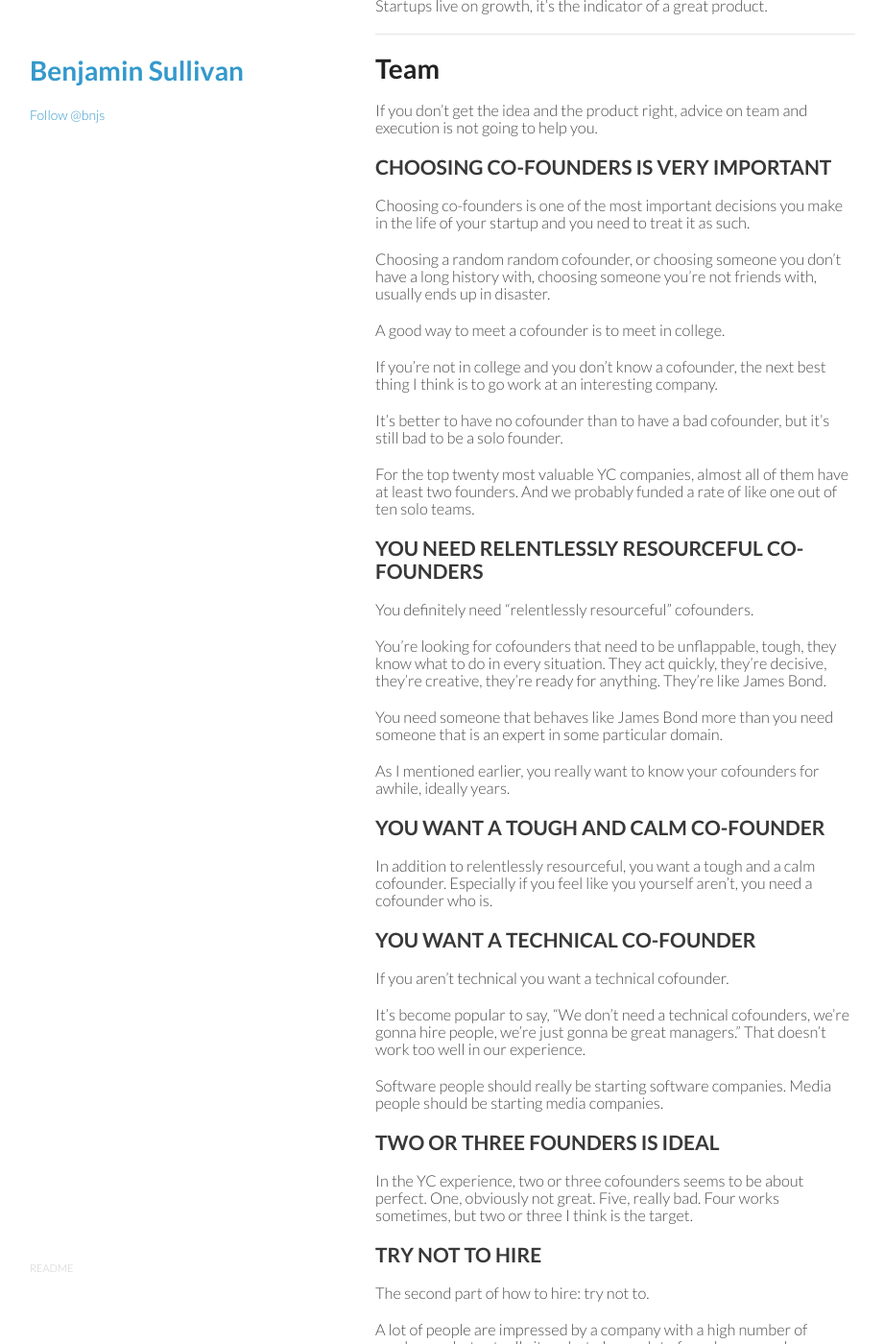
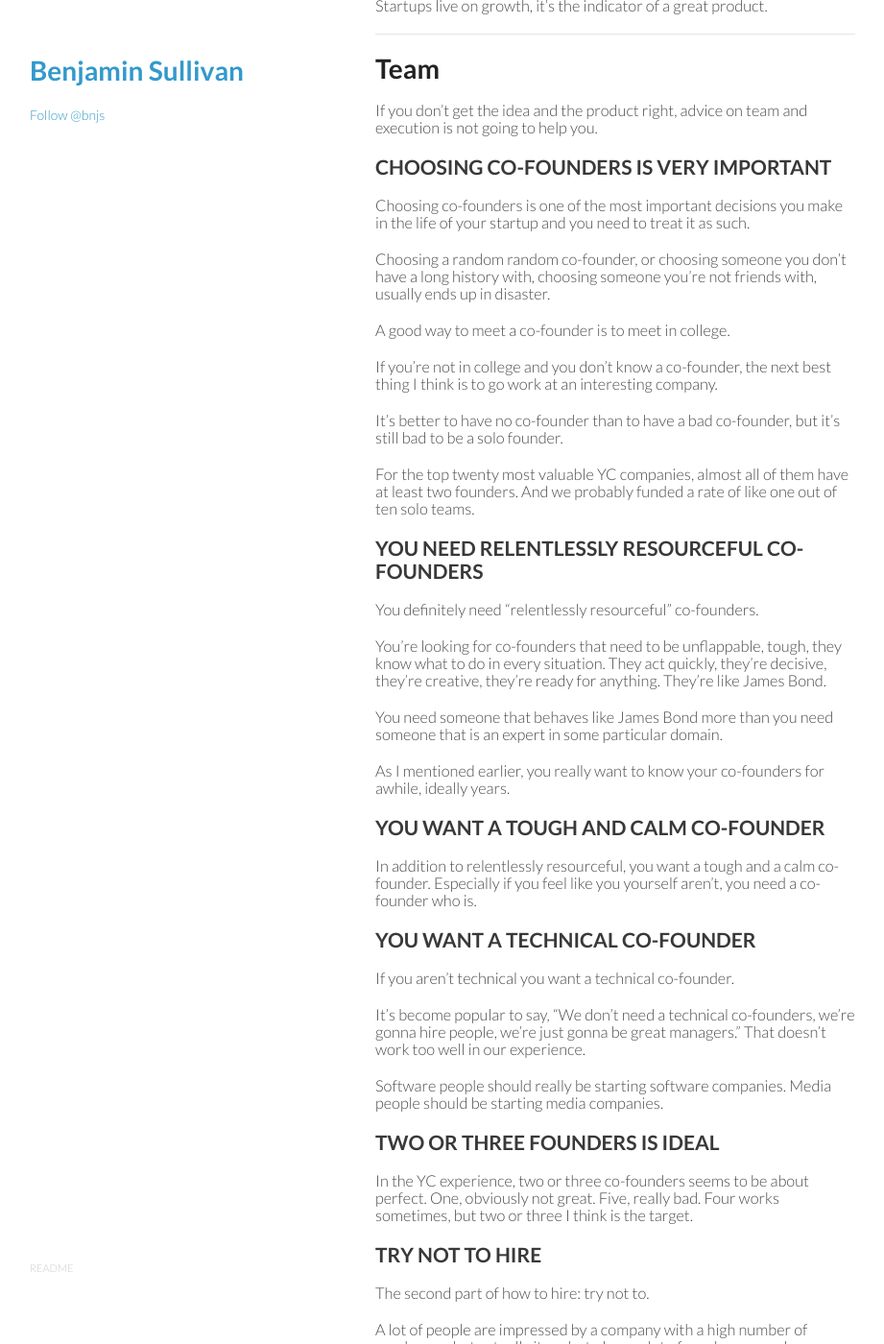
Before and after one commit to bnjs/bnjs.github.io, a Jekyll site: the page built from notes/sam-altman-ideas-products-teams-and-execution-highlights.md, in a window 1280 px wide and 1400 px high, scrolled down 6322 px. Shown: the whole window at 96% size, without its empty margins (179-1100 px from the left). Built offline with Jekyll 4.4.1, drawn with Linux system fonts in a browser that asks for light colours; nearby versions of some CDN libraries; comment, search, counter and statistics services are not loaded; some of the changed text lies outside the part shown.

Commit message:
Standardize spelling: co-founder

```diff
--- a/notes/sam-altman-ideas-products-teams-and-execution-highlights.md
+++ b/notes/sam-altman-ideas-products-teams-and-execution-highlights.md
@@ -273,45 +273,45 @@ Sources:
 
 ### Choosing co-founders is one of the most important decisions you make in the life of your startup and you need to treat it as such.
 
-### Choosing a random random cofounder, or choosing someone you don't have a long history with, choosing someone you're not friends with, usually ends up in disaster.
+### Choosing a random random co-founder, or choosing someone you don't have a long history with, choosing someone you're not friends with, usually ends up in disaster.
 
-### A good way to meet a cofounder is to meet in college.
+### A good way to meet a co-founder is to meet in college.
 
-### If you're not in college and you don't know a cofounder, the next best thing I think is to go work at an interesting company.
+### If you're not in college and you don't know a co-founder, the next best thing I think is to go work at an interesting company.
 
-### It's better to have no cofounder than to have a bad cofounder, but it's still bad to be a solo founder.
+### It's better to have no co-founder than to have a bad co-founder, but it's still bad to be a solo founder.
 
 ### For the top twenty most valuable YC companies, almost all of them have at least two founders. And we probably funded a rate of like one out of ten solo teams.
 
 
 ## YOU NEED RELENTLESSLY RESOURCEFUL CO-FOUNDERS
 
-### You definitely need "relentlessly resourceful" cofounders.
+### You definitely need "relentlessly resourceful" co-founders.
 
-### You're looking for cofounders that need to be unflappable, tough, they know what to do in every situation. They act quickly, they're decisive, they're creative, they're ready for anything. They're like James Bond.
+### You're looking for co-founders that need to be unflappable, tough, they know what to do in every situation. They act quickly, they're decisive, they're creative, they're ready for anything. They're like James Bond.
 
 ### You need someone that behaves like James Bond more than you need someone that is an expert in some particular domain.
 
-### As I mentioned earlier, you really want to know your cofounders for awhile, ideally years.
+### As I mentioned earlier, you really want to know your co-founders for awhile, ideally years.
 
 
 ## YOU WANT A TOUGH AND CALM CO-FOUNDER
 
-### In addition to relentlessly resourceful, you want a tough and a calm cofounder. Especially if you feel like you yourself aren't, you need a cofounder who is.
+### In addition to relentlessly resourceful, you want a tough and a calm co-founder. Especially if you feel like you yourself aren't, you need a co-founder who is.
 
 
 ## YOU WANT A TECHNICAL CO-FOUNDER
 
-### If you aren't technical you want a technical cofounder.
+### If you aren't technical you want a technical co-founder.
 
-### It's become popular to say, "We don't need a technical cofounders, we're gonna hire people, we're just gonna be great managers." That doesn't work too well in our experience.
+### It's become popular to say, "We don't need a technical co-founders, we're gonna hire people, we're just gonna be great managers." That doesn't work too well in our experience.
 
 ### Software people should really be starting software companies. Media people should be starting media companies.
 
 
 ## TWO OR THREE FOUNDERS IS IDEAL
 
-### In the YC experience, two or three cofounders seems to be about perfect. One, obviously not great. Five, really bad. Four works sometimes, but two or three I think is the target.
+### In the YC experience, two or three co-founders seems to be about perfect. One, obviously not great. Five, really bad. Four works sometimes, but two or three I think is the target.
 
 
 ## TRY NOT TO HIRE
@@ -413,7 +413,7 @@ Sources:
 
 ### Try to work on a project together instead of an interview. If you are going to interview, which you probably will, you should ask specifically about projects that someone worked on in the past. You'll learn a lot more than you will with brainteasers.
 
-### For some reason, young technical cofounders love to ask brainteasers rather than just ask what someone has done. Really dig in to projects people have worked on.
+### For some reason, young technical co-founders love to ask brainteasers rather than just ask what someone has done. Really dig in to projects people have worked on.
 
 
 ## CALL REFERENCES
@@ -513,7 +513,7 @@ Sources:
 
 ## WHEN RELATIONSHIPS SOUR
 
-### What happens when your relationship with your cofounder falls apart? Every co-founder, including yourself of course, has to have vesting. Basically what you're doing with co-founder vesting is you're pre-negotiating what happens if one of you leaves. The normal stance on this in Silicon Valley is that it takes four years, let's say you split the equity fifty-fifty, is that it takes four years to earn all of that. And the clock doesn't start until one year in. So if you leave after one year, you keep twenty-five percent of your share of equity, and if you leave after two years, fifty, and on and on like that.
+### What happens when your relationship with your co-founder falls apart? Every co-founder, including yourself of course, has to have vesting. Basically what you're doing with co-founder vesting is you're pre-negotiating what happens if one of you leaves. The normal stance on this in Silicon Valley is that it takes four years, let's say you split the equity fifty-fifty, is that it takes four years to earn all of that. And the clock doesn't start until one year in. So if you leave after one year, you keep twenty-five percent of your share of equity, and if you leave after two years, fifty, and on and on like that.
 
 ### If you don't do that and one founder leaves early on with half the company, you have this deadweight on your equity table, and it's very hard to get investors to fund you or to do anything else.
 
@@ -525,7 +525,7 @@ Sources:
 
 ## REMOTE CO-FOUNDERS
 
-### What about cofounders that aren't working in the same location? The answer is, don't do it. I am skeptical of remote teams in general but in the early days of a startup, when communication and speed outweigh everything else, for some reason video conferencing calls just don't work that well. The data on this is look at say the most dirty successful software companies of all time and try to point to a single example where the co-founders were in different locations. It's really really tough.
+### What about co-founders that aren't working in the same location? The answer is, don't do it. I am skeptical of remote teams in general but in the early days of a startup, when communication and speed outweigh everything else, for some reason video conferencing calls just don't work that well. The data on this is look at say the most dirty successful software companies of all time and try to point to a single example where the co-founders were in different locations. It's really really tough.
 
 
 ---
```
